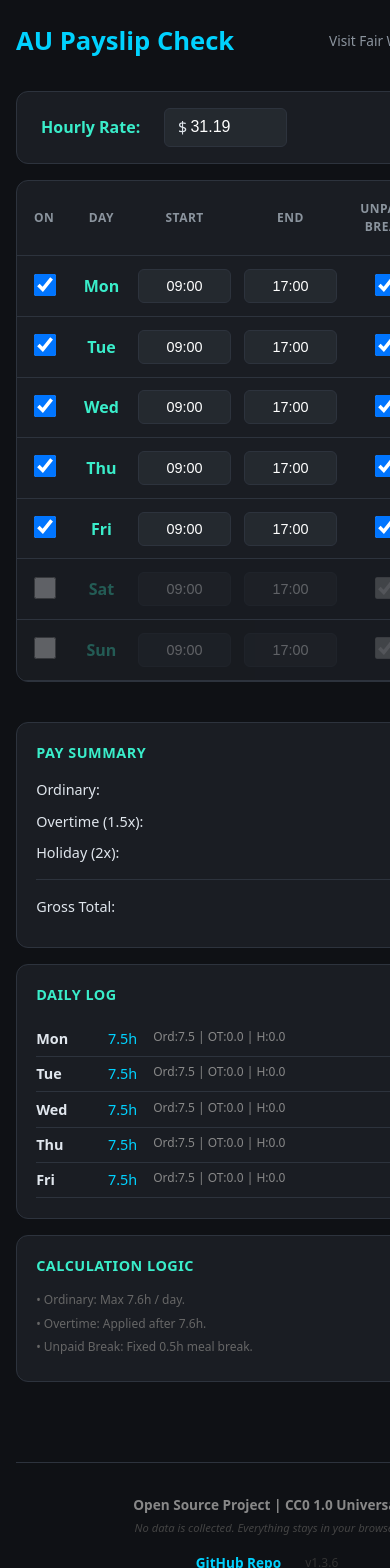
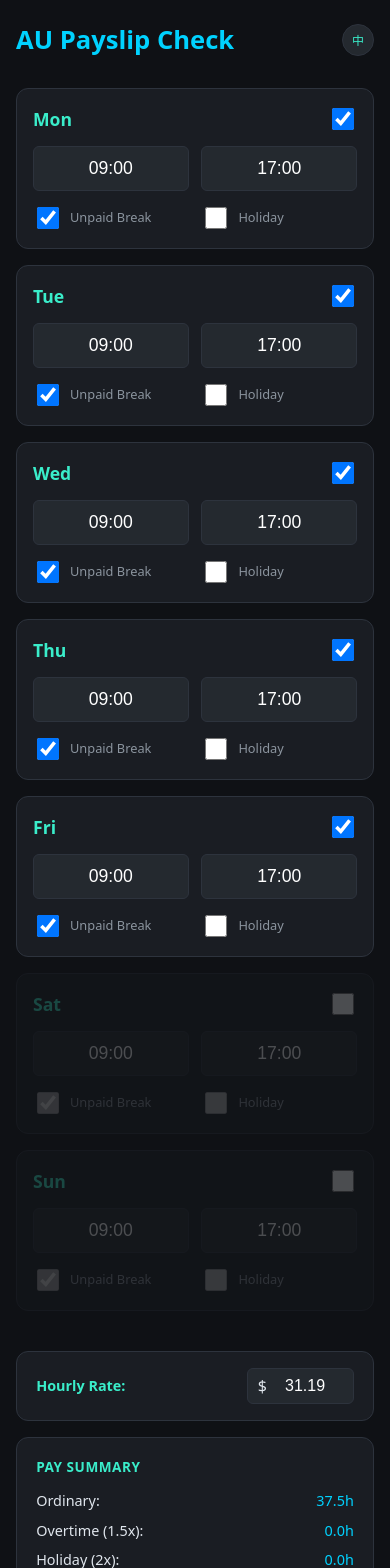
Before and after one commit to crayon3shawn/payslip-checker, a React (Vite) app: page / in a window 390 px wide. Shown: the top 1568 px of the page. Built offline with nearby package versions, Linux system fonts and the light colour scheme.

Commit message:
refactor: optimize tw translation for unpaid break and bump version to v1.3.8

```diff
--- a/src/App.css
+++ b/src/App.css
@@ -10,14 +10,13 @@
   --input-bg: #24292f;
 }
 
-/* Fix mobile overflow background issue */
 html, body {
   margin: 0;
   padding: 0;
   background-color: var(--bg);
   min-height: 100vh;
   width: 100%;
-  overflow-x: hidden; /* Prevent body horizontal scroll */
+  overflow-x: hidden;
 }
 
 body {
@@ -30,7 +29,6 @@ body {
   max-width: 1100px;
   margin: 0 auto;
   padding: 1.5rem 1rem;
-  box-sizing: border-box;
 }
 
 header {
@@ -38,80 +36,45 @@ header {
   justify-content: space-between;
   align-items: center;
   margin-bottom: 2rem;
-  flex-wrap: wrap;
-  gap: 1rem;
 }
 
-h1 {
-  color: var(--primary);
-  margin: 0;
-  font-size: 1.6rem;
-}
+h1 { color: var(--primary); margin: 0; font-size: 1.6rem; }
 
-.header-right {
+.header-right { display: flex; align-items: center; gap: 1rem; }
+
+.lang-toggle-circle {
+  background: var(--input-bg);
+  border: 1px solid var(--border);
+  color: var(--secondary);
+  width: 32px;
+  height: 32px;
+  border-radius: 50%;
+  cursor: pointer;
+  font-size: 0.75rem;
+  font-weight: bold;
   display: flex;
   align-items: center;
-  gap: 1rem;
-}
-
-.header-link {
-  color: #8b949e;
-  text-decoration: none;
-  font-size: 0.85rem;
-  transition: color 0.2s;
-}
-
-.header-link:hover {
-  color: var(--primary);
-}
-
-.lang-toggle {
-  background: transparent;
-  border: 1px solid var(--border);
-  color: var(--text);
-  padding: 0.4rem 0.8rem;
-  border-radius: 6px;
-  cursor: pointer;
-  font-size: 0.85rem;
+  justify-content: center;
 }
 
 /* Layout */
-.main-layout {
-  display: grid;
-  grid-template-columns: 1fr 340px;
-  gap: 1.5rem;
-  align-items: start;
-}
+.main-layout { display: grid; grid-template-columns: 1fr 340px; gap: 1.5rem; align-items: start; }
+@media (max-width: 950px) { .main-layout { grid-template-columns: 1fr; } }
 
-@media (max-width: 950px) {
-  .main-layout {
-    grid-template-columns: 1fr;
-  }
-}
-
-.config-card, .table-wrapper, .flat-block {
+/* Shared Block Styles */
+.sidebar-card, .table-wrapper, .flat-block {
   background: var(--card-bg);
   border: 1px solid var(--border);
   border-radius: 12px;
   margin-bottom: 1rem;
 }
 
-.config-card {
-  padding: 1rem 1.5rem;
-  display: flex;
-  align-items: center;
-}
-
-.flat-block {
-  padding: 1.2rem;
-}
+.sidebar-card { padding: 1rem 1.2rem; }
+.flat-block { padding: 1.2rem; }
 
 /* Hourly Rate */
-.input-group label {
-  margin-right: 1.5rem;
-  font-weight: 600;
-  color: var(--secondary);
-}
+.input-group.full-width { display: flex; justify-content: space-between; align-items: center; width: 100%; }
+.input-group label { font-weight: 600; color: var(--secondary); font-size: 0.9rem; }
 
 .input-with-symbol {
   display: inline-flex;
@@ -119,152 +82,87 @@ h1 {
   background: var(--input-bg);
   border: 1px solid var(--border);
   border-radius: 6px;
-  padding: 0 0.8rem;
+  padding: 0 0.6rem;
+}
+.input-with-symbol input { background: transparent; border: none; color: white; padding: 0.5rem 0.2rem; width: 70px; outline: none; font-size: 1rem; text-align: right; }
+
+/* Table - Desktop Fix */
+.record-table { width: 100%; border-collapse: collapse; }
+.record-table th { background: transparent; color: #8b949e; font-size: 0.75rem; padding: 1.2rem 0.8rem; border-bottom: 1px solid var(--border); text-transform: uppercase; letter-spacing: 0.5px; }
+.record-table td { padding: 0.8rem 0.4rem; border-bottom: 1px solid var(--border); }
+.center { text-align: center; }
+.day-name { font-weight: bold; color: var(--secondary); }
+.disabled-row { background: var(--disabled); opacity: 0.25; }
+.holiday-row { background: var(--holiday); }
+.time-input { background: var(--input-bg); border: 1px solid var(--border); color: white; padding: 0.5rem; border-radius: 6px; width: 75px; text-align: center; font-size: 0.9rem; }
+input[type="checkbox"] { width: 22px; height: 22px; cursor: pointer; }
+
+.mobile-only-text { display: none; }
+
+/* --- Mobile Card Layout (Strictly scoped) --- */
+@media (max-width: 600px) {
+  .table-wrapper { border: none; background: transparent; }
+  .record-table, .record-table tbody, .record-table tr, .record-table td { display: block; }
+  .record-table thead { display: none; }
+
+  .record-table tr {
+    background: var(--card-bg);
+    border: 1px solid var(--border);
+    border-radius: 12px;
+    margin-bottom: 1rem;
+    padding: 1rem;
+    display: grid;
+    grid-template-columns: 1fr 1fr;
+    gap: 0.8rem;
+  }
+
+  .record-table td { border: none; padding: 0; display: flex; align-items: center; }
+
+  /* Grid Assignment */
+  .cell-day { grid-area: 1 / 1 / 2 / 2; font-size: 1.1rem; }
+  .cell-on { grid-area: 1 / 2 / 2 / 3; justify-content: flex-end; }
+  .cell-start { grid-area: 2 / 1 / 3 / 2; }
+  .cell-end { grid-area: 2 / 2 / 3 / 3; }
+  .cell-break { grid-area: 3 / 1 / 4 / 2; }
+  .cell-holiday { grid-area: 3 / 2 / 4 / 3; }
+
+  .time-input { width: 100%; font-size: 1.1rem; padding: 0.7rem; }
+  .checkbox-label { display: flex; align-items: center; gap: 0.5rem; cursor: pointer; width: 100%; }
+  .mobile-only-text { display: inline; font-size: 0.8rem; color: #8b949e; white-space: nowrap; }
 }
 
-.input-with-symbol input {
-  background: transparent;
-  border: none;
-  color: white;
-  padding: 0.6rem 0.2rem;
-  width: 80px;
-  outline: none;
-  font-size: 1rem;
+/* Sidebar Styles */
+.summary-card h3, .details-card h3, .logic-card h3 { font-size: 0.85rem; margin: 0 0 0.8rem 0; color: var(--secondary); text-transform: uppercase; letter-spacing: 0.5px; }
+.res-item { display: flex; justify-content: space-between; margin-bottom: 0.5rem; font-size: 0.9rem; }
+.res-val { color: var(--primary); font-weight: 500; }
+.res-item.total { margin-top: 0.8rem; padding-top: 0.8rem; border-top: 1px solid var(--border); }
+.res-val-uniform { font-size: 0.9rem; color: var(--secondary); font-weight: 700; }
+.b-item { display: flex; gap: 1rem; padding: 0.4rem 0; border-bottom: 1px solid var(--border); font-size: 0.85rem; }
+.b-day { font-weight: bold; min-width: 40px; }
+.b-val { color: var(--primary); min-width: 40px; text-align: right; }
+.b-tag { color: #888; font-size: 0.75rem; }
+.note { font-size: 0.75rem; color: #666; margin: 0.3rem 0; line-height: 1.4; }
+
+.fw-minimal-link {
+  display: block;
+  text-align: center;
+  color: #8b949e;
+  text-decoration: none;
+  font-size: 0.85rem;
+  padding: 0.8rem;
+  border: 1px solid var(--border);
+  border-radius: 8px;
+  margin-top: 0.5rem;
+  transition: all 0.2s;
 }
-
-/* Table - Allow internal scroll instead of breaking body layout */
-.table-wrapper {
-  overflow-x: auto;
-  -webkit-overflow-scrolling: touch;
-}
-
-.record-table {
-  width: 100%;
-  border-collapse: collapse;
-  min-width: 500px; /* Ensure table doesn't get too squashed */
-}
-
-.record-table th {
-  background: transparent;
-  color: #8b949e;
-  font-size: 0.75rem;
-  padding: 1.2rem 0.8rem;
-  border-bottom: 1px solid var(--border);
-  text-transform: uppercase;
-  letter-spacing: 0.5px;
-}
-
-.record-table td {
-  padding: 0.8rem 0.4rem;
-  border-bottom: 1px solid var(--border);
-}
-
-.center { text-align: center; }
-.day-name { font-weight: bold; color: var(--secondary); }
-
-.disabled-row {
-  background: var(--disabled);
-  opacity: 0.3;
-}
-
-.holiday-row { background: var(--holiday); }
-
-.time-input {
-  background: var(--input-bg);
-  border: 1px solid var(--border);
-  color: white;
-  padding: 0.5rem;
-  border-radius: 6px;
-  width: 75px;
-  text-align: center;
-  font-size: 0.9rem;
-}
-
-input[type="checkbox"] {
-  width: 22px;
-  height: 22px;
-  cursor: pointer;
-}
-
-/* Sidebar */
-.summary-card h3, .details-card h3, .logic-card h3 {
-  font-size: 0.9rem;
-  margin: 0 0 1rem 0;
-  color: var(--secondary);
-  text-transform: uppercase;
-  letter-spacing: 0.5px;
-}
-
-.res-item {
-  display: flex;
-  justify-content: space-between;
-  margin-bottom: 0.6rem;
-  font-size: 0.9rem;
-}
-
-.res-val { color: var(--primary); font-weight: 500; }
-
-.res-item.total {
-  margin-top: 1rem;
-  padding-top: 1rem;
-  border-top: 1px solid var(--border);
-}
-
-.res-val-uniform {
-  font-size: 0.9rem;
-  color: var(--secondary);
-  font-weight: 700;
-}
-
-.b-item {
-  display: flex;
-  gap: 1rem;
-  padding: 0.4rem 0;
-  border-bottom: 1px solid var(--border);
-  font-size: 0.9rem;
-}
-
-.b-day { font-weight: bold; min-width: 40px; }
-.b-val { color: var(--primary); min-width: 45px; text-align: right; }
-.b-tag { color: #888; font-size: 0.75rem; }
-
-.note { font-size: 0.75rem; color: #666; margin: 0.4rem 0; line-height: 1.4; }
+.fw-minimal-link:hover { color: var(--primary); border-color: var(--primary); }
 
 /* Footer */
-.version-footer {
-  margin-top: 4rem;
-  padding: 2rem 0;
-  border-top: 1px solid var(--border);
-}
-
-.footer-content {
-  display: flex;
-  justify-content: space-between;
-  align-items: center;
-}
-
-@media (max-width: 600px) {
-  .footer-content {
-    flex-direction: column;
-    gap: 1rem;
-    text-align: center;
-  }
-}
-
-.footer-tag { margin: 0; font-size: 0.85rem; color: #888; font-weight: 600; }
-.privacy-note { margin: 0.3rem 0 0 0; font-size: 0.7rem; color: #444; font-style: italic; }
-
-.footer-right {
-  display: flex;
-  align-items: center;
-  gap: 1.5rem;
-}
-
-.github-link {
-  color: var(--primary);
-  text-decoration: none;
-  font-size: 0.85rem;
-  font-weight: 600;
-}
-
-.v-tag { font-size: 0.75rem; color: #333; }
+.version-footer { margin-top: 3rem; padding: 1.5rem 0; border-top: 1px solid var(--border); }
+.footer-content { display: flex; justify-content: space-between; align-items: center; }
+@media (max-width: 600px) { .footer-content { flex-direction: column; gap: 0.8rem; text-align: center; } }
+.footer-tag { margin: 0; font-size: 0.8rem; color: #666; }
+.privacy-note { margin: 0.2rem 0 0 0; font-size: 0.65rem; color: #444; }
+.footer-right { display: flex; align-items: center; gap: 1rem; }
+.github-link { color: var(--primary); text-decoration: none; font-size: 0.8rem; }
+.v-tag { font-size: 0.7rem; color: #333; }
--- a/src/App.tsx
+++ b/src/App.tsx
@@ -109,19 +109,19 @@ function App() {
     en: {
       title: 'AU Payslip Check',
       rate: 'Hourly Rate',
+      on: 'ON',
       day: 'DAY',
-      on: 'ON',
       start: 'START',
       end: 'END',
-      break: 'UNPAID BREAK',
-      holiday: 'PUBLIC HOLIDAY',
+      break: 'Unpaid Break',
+      holiday: 'Holiday',
       summary: 'Pay Summary',
       ord: 'Ordinary',
       ot: 'Overtime (1.5x)',
       hol: 'Holiday (2x)',
       gross: 'Gross Total',
       details: 'Daily Log',
-      fairwork: 'Visit Fair Work',
+      fairwork: 'Fair Work Website',
       howItWorks: 'Calculation Logic',
       note1: 'Ordinary: Max 7.6h / day.',
       note2: 'Overtime: Applied after 7.6h.',
@@ -130,11 +130,11 @@ function App() {
     tw: {
       title: 'AU Payslip Check',
       rate: '基本時薪',
+      on: '上班',
       day: '日期',
-      on: '上班',
-      start: '上班時間',
-      end: '下班時間',
-      break: '扣除用餐',
+      start: '上班',
+      end: '下班',
+      break: '無薪休息',
       holiday: '國定假日',
       summary: '薪資總結',
       ord: '普通工時',
@@ -142,11 +142,11 @@ function App() {
       hol: '假日 (2x)',
       gross: '稅前總額',
       details: '每日明細',
-      fairwork: '造訪 Fair Work',
+      fairwork: 'Fair Work 官網',
       howItWorks: '計算邏輯說明',
       note1: '普通工時：每日最高 7.6 小時。',
       note2: '加班時數：每日超過 7.6 小時部分。',
-      note3: '不計薪休息：固定扣除 0.5 小時用餐時間。'
+      note3: '無薪休息：固定扣除 0.5 小時用餐時間。'
     }
   };
 
@@ -157,31 +157,14 @@ function App() {
       <header>
         <h1>{cur.title}</h1>
         <div className="header-right">
-          <a href="https://www.fairwork.gov.au/" target="_blank" rel="noreferrer" className="header-link">
-             {cur.fairwork}
-          </a>
-          <button className="lang-toggle" onClick={() => setLang(lang === 'en' ? 'tw' : 'en')}>
-            {lang === 'en' ? '繁體中文' : 'English'}
+          <button className="lang-toggle-circle" onClick={() => setLang(lang === 'en' ? 'tw' : 'en')}>
+            {lang === 'en' ? '中' : 'EN'}
           </button>
         </div>
       </header>
 
       <div className="main-layout">
         <section className="input-section">
-          <div className="config-card">
-            <div className="input-group">
-              <label>{cur.rate}:</label>
-              <div className="input-with-symbol">
-                <span>$</span>
-                <input
-                  type="number"
-                  value={hourlyRate}
-                  onChange={(e) => setHourlyRate(parseFloat(e.target.value) || 0)}
-                />
-              </div>
-            </div>
-          </div>
-
           <div className="table-wrapper">
             <table className="record-table">
               <thead>
@@ -197,11 +180,11 @@ function App() {
               <tbody>
                 {records.map(r => (
                   <tr key={r.id} className={`${r.enabled ? '' : 'disabled-row'} ${r.isHoliday ? 'holiday-row' : ''}`}>
-                    <td className="center">
+                    <td className="center cell-on">
                       <input type="checkbox" checked={r.enabled} onChange={() => handleChange(r.id, 'enabled', !r.enabled)} />
                     </td>
-                    <td className="day-name center">{lang === 'en' ? r.day : r.dayCn}</td>
-                    <td className="center">
+                    <td className="day-name center cell-day">{lang === 'en' ? r.day : r.dayCn}</td>
+                    <td className="center cell-start">
                       <input
                         type="text"
                         value={r.startTime}
@@ -211,7 +194,7 @@ function App() {
                         onChange={(e) => handleChange(r.id, 'startTime', e.target.value)}
                       />
                     </td>
-                    <td className="center">
+                    <td className="center cell-end">
                       <input
                         type="text"
                         value={r.endTime}
@@ -221,11 +204,17 @@ function App() {
                         onChange={(e) => handleChange(r.id, 'endTime', e.target.value)}
                       />
                     </td>
-                    <td className="center">
-                      <input type="checkbox" disabled={!r.enabled} checked={r.unpaidBreak} onChange={() => handleChange(r.id, 'unpaidBreak', !r.unpaidBreak)} />
+                    <td className="center cell-break">
+                      <label className="checkbox-label">
+                        <input type="checkbox" disabled={!r.enabled} checked={r.unpaidBreak} onChange={() => handleChange(r.id, 'unpaidBreak', !r.unpaidBreak)} />
+                        <span className="mobile-only-text">{cur.break}</span>
+                      </label>
                     </td>
-                    <td className="center">
-                      <input type="checkbox" disabled={!r.enabled} checked={r.isHoliday} onChange={() => handleChange(r.id, 'isHoliday', !r.isHoliday)} />
+                    <td className="center cell-holiday">
+                      <label className="checkbox-label">
+                        <input type="checkbox" disabled={!r.enabled} checked={r.isHoliday} onChange={() => handleChange(r.id, 'isHoliday', !r.isHoliday)} />
+                        <span className="mobile-only-text">{cur.holiday}</span>
+                      </label>
                     </td>
                   </tr>
                 ))}
@@ -235,6 +224,20 @@ function App() {
         </section>
 
         <aside className="sidebar">
+          <div className="config-card sidebar-card">
+            <div className="input-group full-width">
+              <label>{cur.rate}:</label>
+              <div className="input-with-symbol">
+                <span>$</span>
+                <input
+                  type="number"
+                  value={hourlyRate}
+                  onChange={(e) => setHourlyRate(parseFloat(e.target.value) || 0)}
+                />
+              </div>
+            </div>
+          </div>
+
           <div className="summary-card flat-block">
             <h3>{cur.summary}</h3>
             <div className="result-grid">
@@ -279,6 +282,10 @@ function App() {
               <p className="note">• {cur.note3}</p>
             </div>
           </div>
+
+          <a href="https://www.fairwork.gov.au/" target="_blank" rel="noreferrer" className="fw-minimal-link">
+             {cur.fairwork} →
+          </a>
         </aside>
       </div>
 
@@ -290,7 +297,7 @@ function App() {
           </div>
           <div className="footer-right">
             <a href="https://github.com/crayon3shawn/payslip-checker" className="github-link" target="_blank" rel="noreferrer">GitHub Repo</a>
-            <span className="v-tag">v1.3.6</span>
+            <span className="v-tag">v1.3.8</span>
           </div>
         </div>
       </footer>
```
